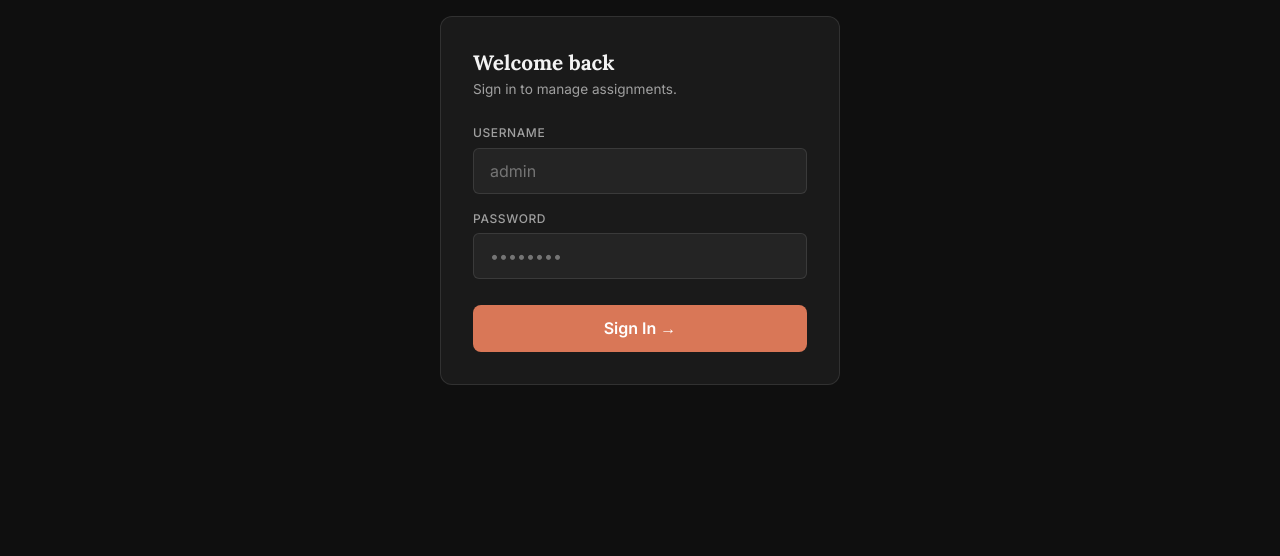
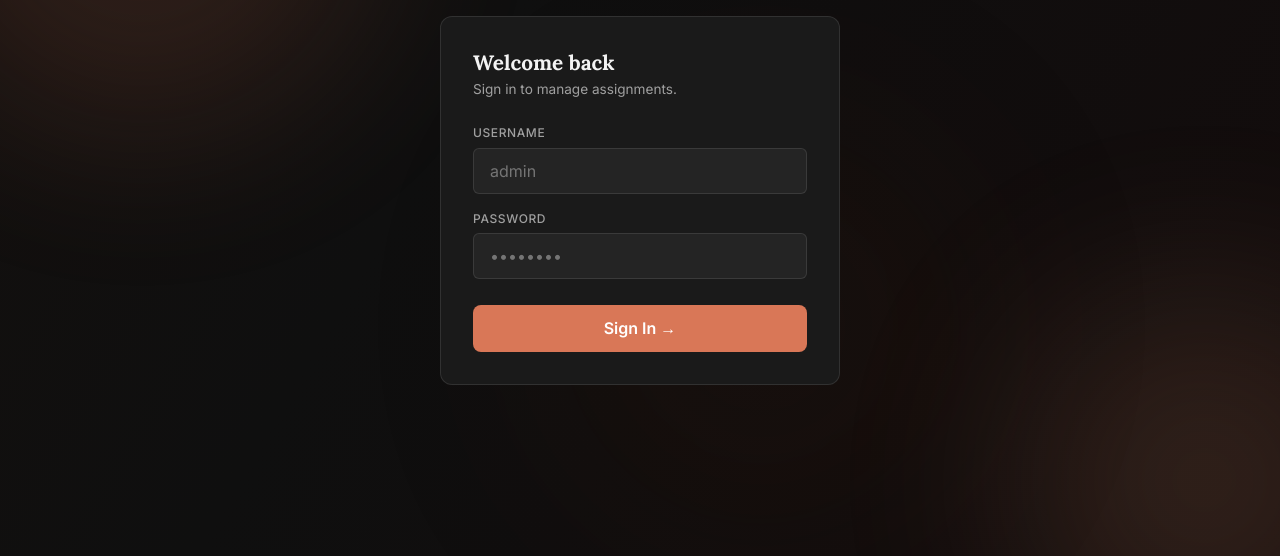
Before and after one commit to SherlockHolmes1249/Website-for-assignment, a website: page public/admin/index.html in a window 1280 px wide. Shown: the part 244-800 px from the top of the page. Drawn offline with nearby package versions, Linux system fonts and the light colour scheme.

Commit message:
Add files via upload

```diff
--- a/public/admin/index.html
+++ b/public/admin/index.html
@@ -16,21 +16,15 @@
       --success: #34d399; --warning: #fbbf24; --danger: #f87171;
       --sidebar-w: 240px;
     }
-    html { background: #0f0f0f; height: 100%; overflow-x: hidden; }
-    body {
-      background: #0f0f0f; color: var(--text); font-family: 'Inter', sans-serif; min-height: 100vh;
-      overflow-x: hidden; position: relative; -webkit-overflow-scrolling: touch; overscroll-behavior-y: none;
-    }
+    body { background: transparent; color: var(--text); font-family: 'Inter', sans-serif; min-height: 100vh; overflow-x: hidden; position: relative; }
     body::before {
-      content: ''; position: fixed; inset: -1px; pointer-events: none; z-index: -1;
+      content: ''; position: fixed; inset: 0; pointer-events: none; z-index: -1;
       background: linear-gradient(120deg, #0f0f0f, #1a110d, #0f0f0f, #150a0a);
       background-size: 300% 300%;
       animation: gradientShift 15s ease infinite;
-      transform: translateZ(0);
-      will-change: background-position;
     }
-    .bg-blobs { position: fixed; inset: -1px; z-index: -1; pointer-events: none; overflow: hidden; transform: translateZ(0); }
-    .bg-blob { position: absolute; filter: blur(90px); opacity: 0.15; border-radius: 50%; animation: floatBlob 20s infinite alternate ease-in-out; transform: translateZ(0); will-change: transform; }
+    .bg-blobs { position: fixed; inset: 0; z-index: -1; pointer-events: none; overflow: hidden; }
+    .bg-blob { position: absolute; filter: blur(90px); opacity: 0.15; border-radius: 50%; animation: floatBlob 20s infinite alternate ease-in-out; }
     .bg-blob.one { width: 450px; height: 450px; background: var(--accent); top: -100px; left: -100px; animation-duration: 25s; }
     .bg-blob.two { width: 350px; height: 350px; background: var(--accent2); bottom: -50px; right: -50px; animation-duration: 22s; animation-delay: -5s; }
     .bg-blob.three { width: 400px; height: 400px; background: #3d1b09; top: 40%; left: 40%; animation-duration: 28s; animation-delay: -10s; }
```
